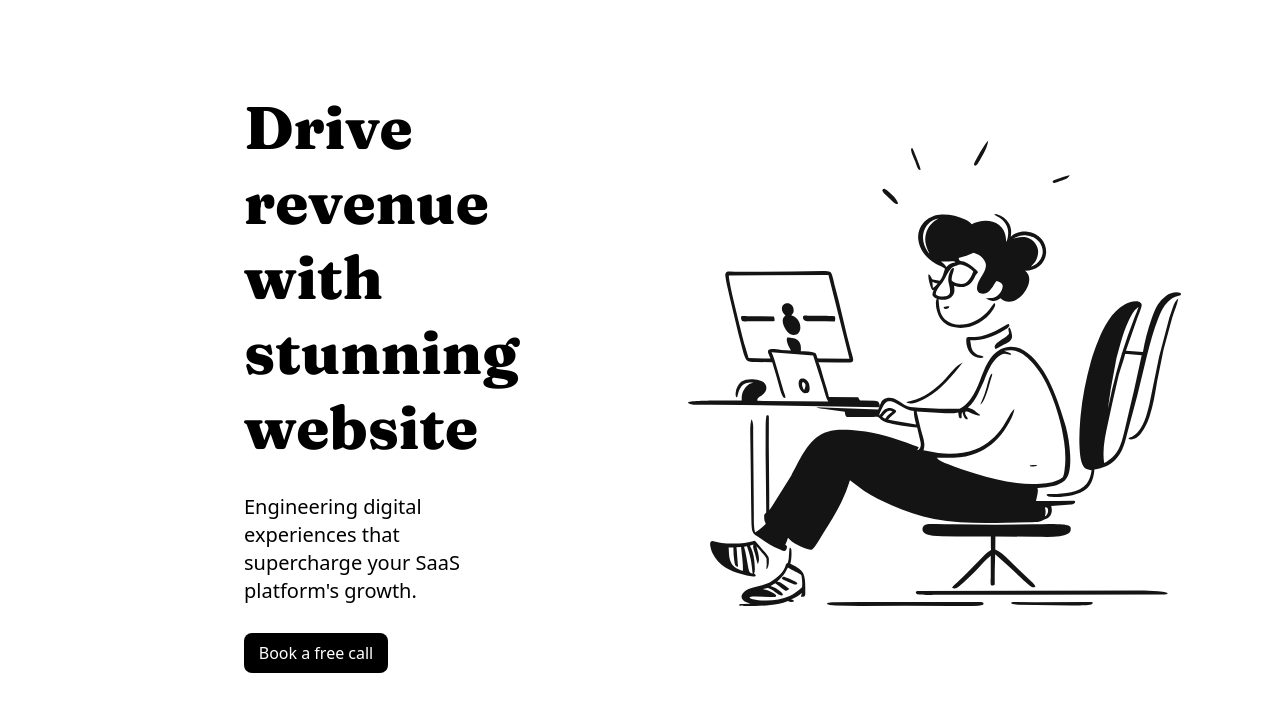
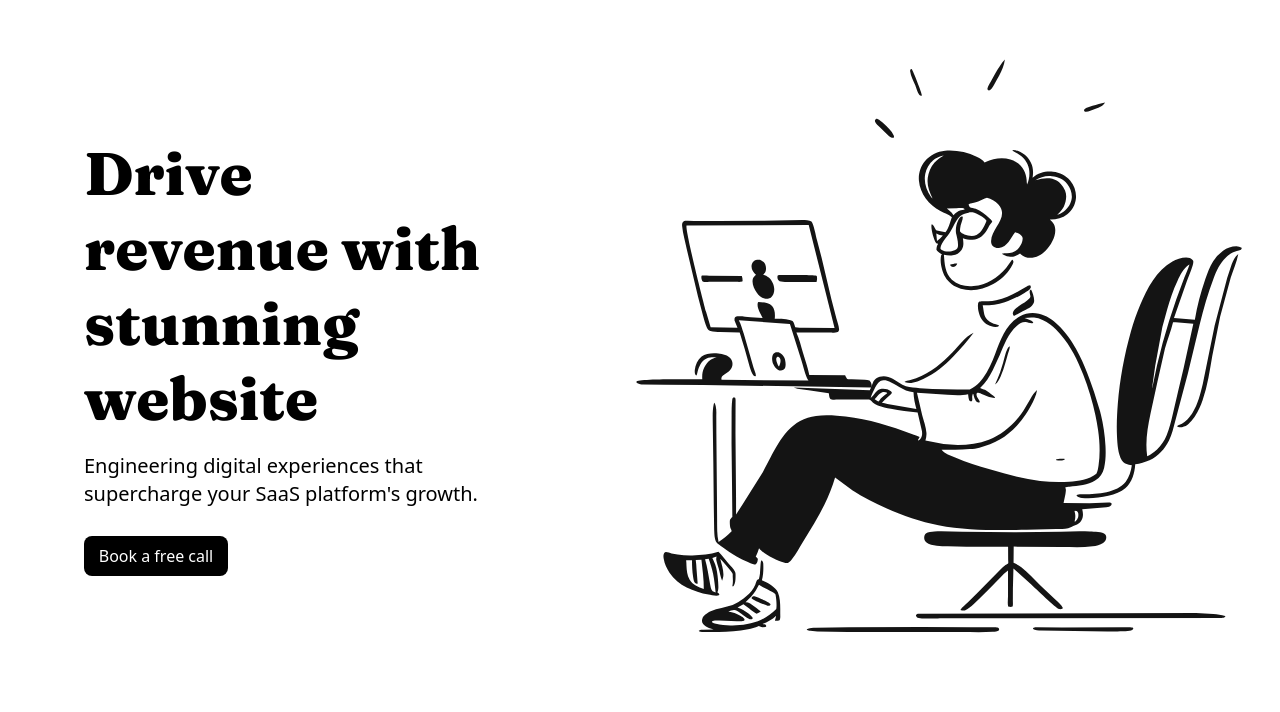
Before and after one commit to angeldavidp/proyecto-primero, a website: page src/index.html in a window 1280 px wide. Shown: the part 94-806 px from the top of the page. Drawn offline with Linux system fonts and the light colour scheme.

Commit message:
style: finished the first part of the landig

```diff
--- a/src/index.html
+++ b/src/index.html
@@ -21,8 +21,8 @@
     </header>
 
     <main>
-        <section class="flex-col p-5  md:mx-20 lg:flex lg:flex-row lg:items-center lg:justify-center lg:m-16">
-            <div class="flex-col my-3  lg:flex lg:mx-40 lg:w-1/4 ">
+        <section class="flex-col p-5 max-w-7xl mx-auto justify-between lg:flex lg:flex-row lg:items-center">
+            <div class="flex-col md:m-16 lg:w-2/6">
               <h1 class="text-4xl font-title font-extrabold md:text-6xl lg:text-6xl lg:mb-3 lg:leading-tight">Drive revenue with stunning website</h1>
               <p class="my-4 text-xl lg:mb-7">Engineering digital experiences that supercharge your SaaS platform's growth.</p>
               <button class="bg-black text-white rounded-lg w-36 p-2  hover:bg-slate-200 hover:text-black">Book a free call</button>
```
Also changed, not shown: src/css/output.css.
